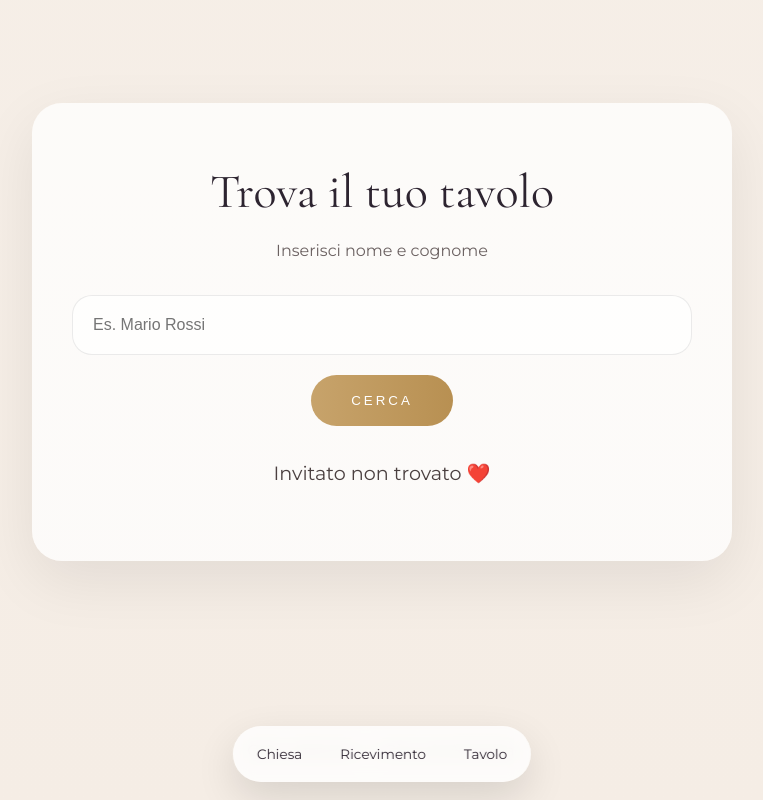
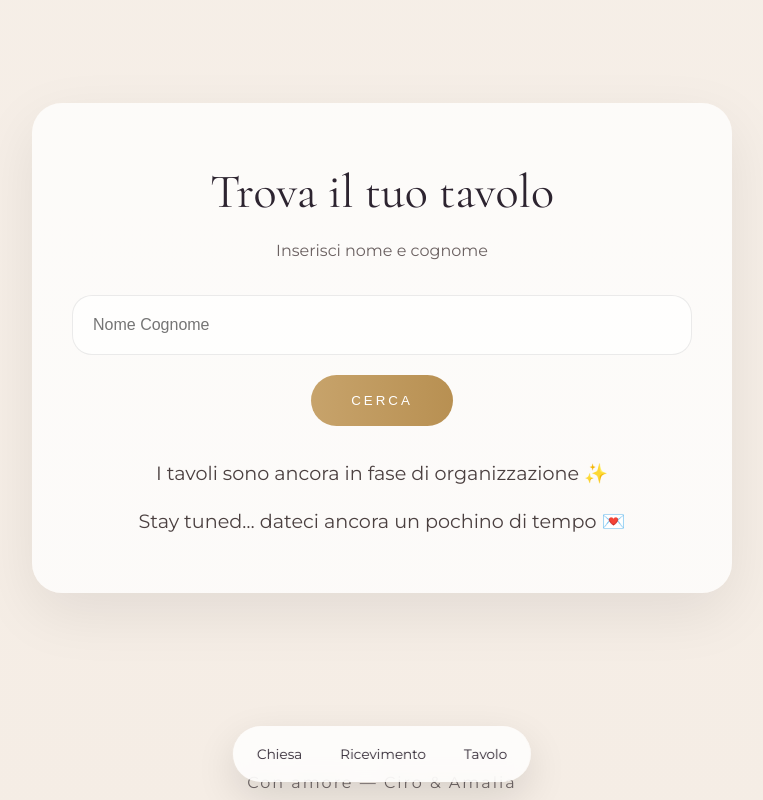
Before and after one commit to amaliapanico/matrimonio-ciro-amalia, a plain HTML site: page index.html in a window 1280 px wide. Both pictures are taken after a click on the button "CERCA". Shown: the part 3054-3854 px from the top of the page, without its empty margins (258-1021 px from the left). Drawn offline with nearby package versions, Linux system fonts and the light colour scheme.

Commit message:
Modifica ricerca tavoli

```diff
--- a/index.html
+++ b/index.html
@@ -709,7 +709,7 @@
           type="text"
           id="guestName"
           class="search-input"
-          placeholder="Es. Mario Rossi"
+          placeholder="Nome Cognome"
         >
 
         <button class="search-btn" onclick="findTable()">
@@ -768,7 +768,8 @@
       } else {
 
         result.innerHTML = `
-          Invitato non trovato ❤️
+        I tavoli sono ancora in fase di organizzazione ✨<br><br>
+        Stay tuned… dateci ancora un pochino di tempo 💌
         `;
       }
     }
```
